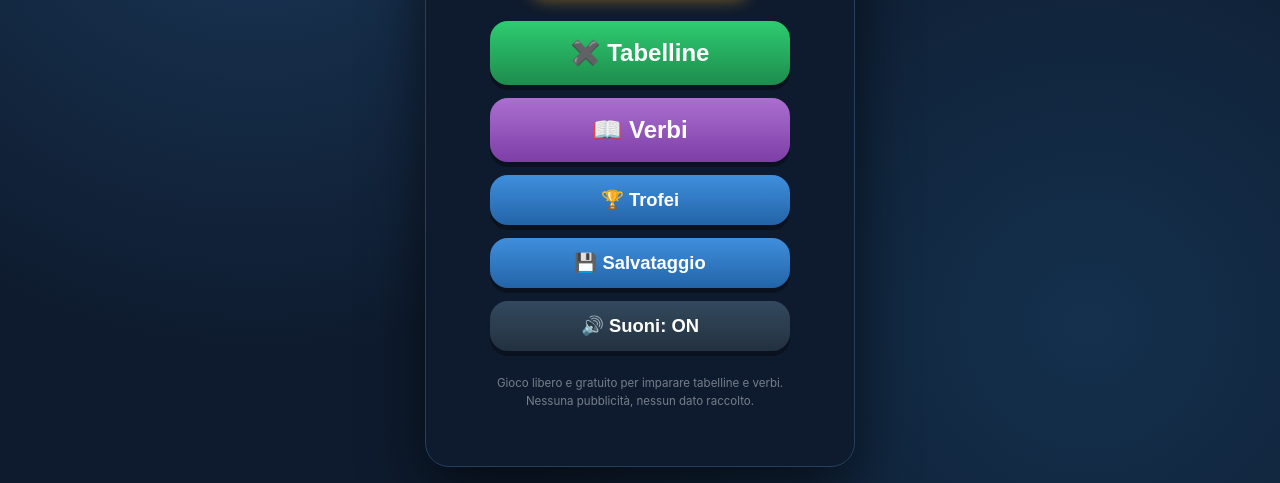
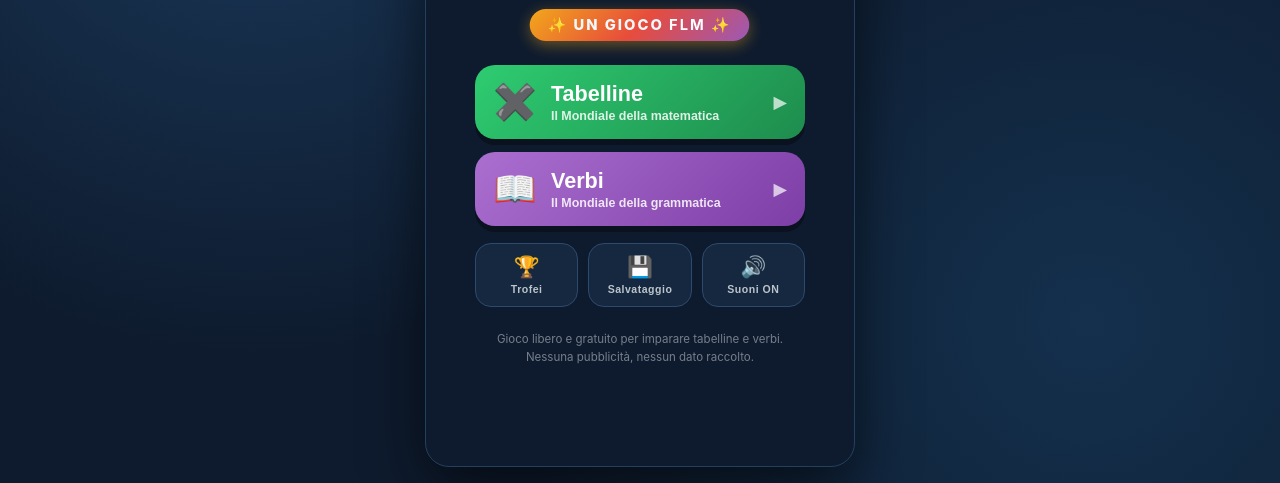
Before and after one commit to enricodam/calciomat, a plain HTML site: page index.html in a window 1280 px wide. Shown: the part 317-800 px from the top of the page. Drawn offline with Linux system fonts and the light colour scheme.

Commit message:
Menu riorganizzato per funzione, selezione all'ingresso del gioco, ritorno rapido al menu
- Home: card grandi e distinte per i due giochi, funzioni di servizio
  (trofei/salvataggio/suoni) raggruppate in pulsanti piccoli
- Entrando in un gioco si vede subito la selezione di tabelline/tempi
  con Tutte e Amichevole (schermata separata eliminata)
- L'uscita dalla partita porta dritta al menu principale; nel risultato
  c'è il pulsante Menu

Co-Authored-By: Claude Fable 5 <noreply@anthropic.com>

```diff
--- a/game.js
+++ b/game.js
@@ -620,18 +620,19 @@ function drawPlayer(parent, x, y, jersey, scale = 1, skin = '#ffd9b0') {
 let currentGame = 'tab'; // 'tab' | 'verb'
 
 const GAME_META = {
-  tab:  { title: '✖️ Tabelline', career: '🏆 Mondiale delle Tabelline', friendlyHint: 'Partita libera: scegli tu quali tabelline allenare.', selHint: 'Quali tabelline vuoi allenare?' },
-  verb: { title: '📖 Verbi', career: '🏆 Mondiale dei Verbi', friendlyHint: 'Partita libera: scegli tu quali tempi verbali allenare.', selHint: 'Quali tempi verbali vuoi allenare?' },
+  tab:  { title: '✖️ Tabelline', career: '🏆 Mondiale delle Tabelline', selHint: 'Quali tabelline vuoi allenare?' },
+  verb: { title: '📖 Verbi', career: '🏆 Mondiale dei Verbi', selHint: 'Quali tempi verbali vuoi allenare?' },
 };
 
 function openGameMenu(game) {
   currentGame = game;
   $('gm-title').textContent = GAME_META[game].title;
-  $('gm-friendly-hint').textContent = GAME_META[game].friendlyHint;
+  renderSelection();
   show('gamemenu');
 }
 
-function renderFriendly() {
+/* i chip di selezione (quali tabelline / quali tempi) — sempre visibili nel menu del gioco */
+function renderSelection() {
   $('friendly-hint').textContent = GAME_META[currentGame].selHint;
   const box = $('sel-chips');
   box.innerHTML = '';
@@ -1198,9 +1199,9 @@ async function startMatch(game, teamIdx, friendly = false) {
   }
 
   if (match.quit) {
+    // abbandono = si torna dritti al menu principale (facile cambiare gioco)
     match.active = false;
-    if (match.friendly) show('gamemenu');
-    else { renderCareer(); show('career'); }
+    show('home');
     return;
   }
 
@@ -1735,7 +1736,7 @@ function renderCode() {
 
 /* ---------------- avvio ---------------- */
 function updateSoundBtn() {
-  $('btn-sound').textContent = state.sound ? '🔊 Suoni: ON' : '🔇 Suoni: OFF';
+  $('btn-sound').innerHTML = state.sound ? '🔊<small>Suoni ON</small>' : '🔇<small>Suoni OFF</small>';
   Sfx.setEnabled(state.sound);
 }
 
@@ -1772,12 +1773,11 @@ function init() {
   });
 
   $('btn-mondiale').addEventListener('click', () => { Sfx.click(); renderCareer(); show('career'); });
-  $('btn-friendly').addEventListener('click', () => { Sfx.click(); renderFriendly(); show('friendly'); });
   $('btn-sel-all').addEventListener('click', () => {
     Sfx.click();
     state.sel[currentGame] = currentGame === 'tab' ? [2, 3, 4, 5, 6, 7, 8, 9, 10] : VERB_GROUPS.map((g, i) => i);
     saveLocal();
-    renderFriendly();
+    renderSelection();
   });
   $('btn-friendly-play').addEventListener('click', () => {
     Sfx.click();
@@ -1794,6 +1794,7 @@ function init() {
   });
 
   $('btn-result-review').addEventListener('click', () => { Sfx.click(); reviewErrors(); });
+  $('btn-result-home').addEventListener('click', () => { Sfx.click(); show('home'); });
   $('btn-result-career').addEventListener('click', () => {
     Sfx.click();
     if (match.friendly) show('gamemenu');
--- a/index.html
+++ b/index.html
@@ -33,16 +33,26 @@
       <div class="flm-badge">✨ UN GIOCO <b>FLM</b> ✨</div>
     </div>
     <div class="home-buttons">
-      <button id="btn-tab" class="btn btn-big btn-green">✖️ Tabelline</button>
-      <button id="btn-verb" class="btn btn-big btn-purple">📖 Verbi</button>
-      <button id="btn-trophies" class="btn btn-blue">🏆 Trofei</button>
-      <button id="btn-code" class="btn btn-blue">💾 Salvataggio</button>
-      <button id="btn-sound" class="btn btn-dark">🔊 Suoni: ON</button>
+      <button id="btn-tab" class="game-card gc-green">
+        <span class="gc-emoji">✖️</span>
+        <span class="gc-txt"><b>Tabelline</b><small>Il Mondiale della matematica</small></span>
+        <span class="gc-arrow">▶</span>
+      </button>
+      <button id="btn-verb" class="game-card gc-purple">
+        <span class="gc-emoji">📖</span>
+        <span class="gc-txt"><b>Verbi</b><small>Il Mondiale della grammatica</small></span>
+        <span class="gc-arrow">▶</span>
+      </button>
+      <div class="util-row">
+        <button id="btn-trophies" class="btn-util">🏆<small>Trofei</small></button>
+        <button id="btn-code" class="btn-util">💾<small>Salvataggio</small></button>
+        <button id="btn-sound" class="btn-util">🔊<small>Suoni ON</small></button>
+      </div>
     </div>
     <p class="credits">Gioco libero e gratuito per imparare tabelline e verbi.<br>Nessuna pubblicità, nessun dato raccolto.</p>
   </section>
 
-  <!-- ============ MENU GIOCO ============ -->
+  <!-- ============ MENU GIOCO (Mondiale + selezione allenamento) ============ -->
   <section id="screen-gamemenu" class="screen">
     <header class="topbar">
       <button class="btn-back" data-back="home">←</button>
@@ -51,22 +61,13 @@
     <div class="gm-buttons">
       <button id="btn-mondiale" class="btn btn-big btn-green">🏆 Mondiale</button>
       <p class="gm-hint">Il torneo: batti tutte le squadre e alza la coppa!</p>
-      <button id="btn-friendly" class="btn btn-blue">🤝 Amichevole</button>
-      <p class="gm-hint" id="gm-friendly-hint">Partita libera: scegli tu quali tabelline allenare.</p>
     </div>
-  </section>
-
-  <!-- ============ AMICHEVOLE (selezione) ============ -->
-  <section id="screen-friendly" class="screen">
-    <header class="topbar">
-      <button class="btn-back" data-back="gamemenu">←</button>
-      <h2>🤝 Amichevole</h2>
-    </header>
-    <p class="career-hint" id="friendly-hint">Scegli cosa allenare (puoi selezionarne più di una):</p>
+    <div class="gm-divider"><span>oppure allenati tu</span></div>
+    <p class="career-hint" id="friendly-hint">Quali tabelline vuoi allenare?</p>
     <div id="sel-chips" class="sel-chips"></div>
     <div class="sel-actions">
       <button id="btn-sel-all" class="btn btn-dark">✔ Tutte</button>
-      <button id="btn-friendly-play" class="btn btn-green">⚽ Gioca</button>
+      <button id="btn-friendly-play" class="btn btn-blue">🤝 Amichevole</button>
     </div>
   </section>
 
@@ -217,7 +218,10 @@
       <div id="result-stars" class="result-stars"></div>
       <button id="btn-result-review" class="btn btn-purple hidden">📝 Ripeti gli errori</button>
       <button id="btn-result-career" class="btn btn-big btn-green">Avanti</button>
-      <button id="btn-result-replay" class="btn btn-blue">🔁 Rigioca</button>
+      <div class="result-row">
+        <button id="btn-result-replay" class="btn btn-blue">🔁 Rigioca</button>
+        <button id="btn-result-home" class="btn btn-dark">🏠 Menu</button>
+      </div>
     </div>
   </section>
 
--- a/style.css
+++ b/style.css
@@ -184,8 +184,60 @@ body {
   0%, 100% { transform: scale(1); }
   50% { transform: scale(1.05); box-shadow: 0 4px 22px rgba(242,167,27,0.7); }
 }
-.home-buttons { display: flex; flex-direction: column; gap: 13px; width: min(300px, 80%); }
+.home-buttons { display: flex; flex-direction: column; gap: 13px; width: min(330px, 88%); }
 .credits { font-size: 0.72rem; opacity: 0.45; line-height: 1.5; }
+
+/* card dei due giochi: grandi e riconoscibili */
+.game-card {
+  display: flex; align-items: center; gap: 14px;
+  border: none;
+  border-radius: 20px;
+  padding: 16px 18px;
+  color: #fff;
+  cursor: pointer;
+  text-align: left;
+  box-shadow: 0 6px 0 rgba(0,0,0,0.35);
+  transition: transform 0.06s, box-shadow 0.06s;
+}
+.game-card:active { transform: translateY(4px); box-shadow: 0 2px 0 rgba(0,0,0,0.35); }
+.gc-green  { background: linear-gradient(135deg, #2ecc71, var(--green-dark)); }
+.gc-purple { background: linear-gradient(135deg, #ab6fd0, #7d3ea6); }
+.gc-emoji { font-size: 2.2rem; flex-shrink: 0; }
+.gc-txt { flex: 1; display: flex; flex-direction: column; gap: 2px; }
+.gc-txt b { font-size: 1.35rem; font-weight: 900; }
+.gc-txt small { font-size: 0.78rem; opacity: 0.85; font-weight: 600; }
+.gc-arrow { font-size: 1.1rem; opacity: 0.7; }
+
+/* funzioni di servizio: piccole, raggruppate, diverse dai giochi */
+.util-row { display: flex; gap: 10px; margin-top: 4px; }
+.btn-util {
+  flex: 1;
+  display: flex; flex-direction: column; align-items: center; gap: 4px;
+  background: var(--navy2);
+  border: 1.5px solid #2c4a6e;
+  border-radius: 16px;
+  padding: 11px 4px;
+  color: var(--white);
+  font-size: 1.3rem;
+  cursor: pointer;
+  transition: transform 0.06s, border-color 0.15s;
+}
+.btn-util:active { transform: scale(0.95); }
+.btn-util small { font-size: 0.66rem; font-weight: 800; opacity: 0.75; letter-spacing: 0.5px; }
+
+/* divisore "oppure" nel menu gioco */
+.gm-divider {
+  display: flex; align-items: center; gap: 12px;
+  margin: 16px 0 10px;
+  font-size: 0.72rem; font-weight: 900; letter-spacing: 2px;
+  text-transform: uppercase; opacity: 0.55;
+}
+.gm-divider::before, .gm-divider::after {
+  content: ''; flex: 1; height: 1px; background: #2c4a6e;
+}
+
+.result-row { display: flex; gap: 10px; width: 100%; }
+.result-row .btn { flex: 1; }
 
 /* ============ topbar ============ */
 .topbar { display: flex; align-items: center; gap: 12px; margin-bottom: 12px; flex-shrink: 0; }
--- a/sw.js
+++ b/sw.js
@@ -1,5 +1,5 @@
 /* CalcioMat — service worker: gioco disponibile anche offline */
-const CACHE = 'calciomat-v5';
+const CACHE = 'calciomat-v6';
 const ASSETS = [
   './',
   './index.html',
```
